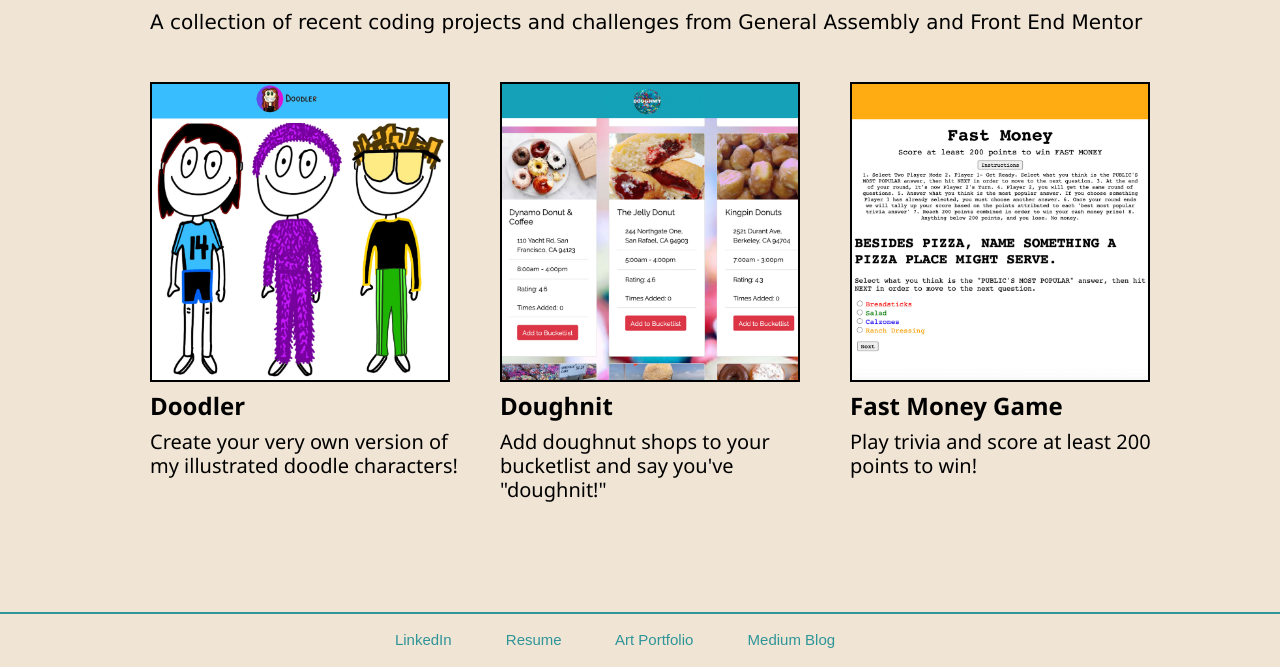
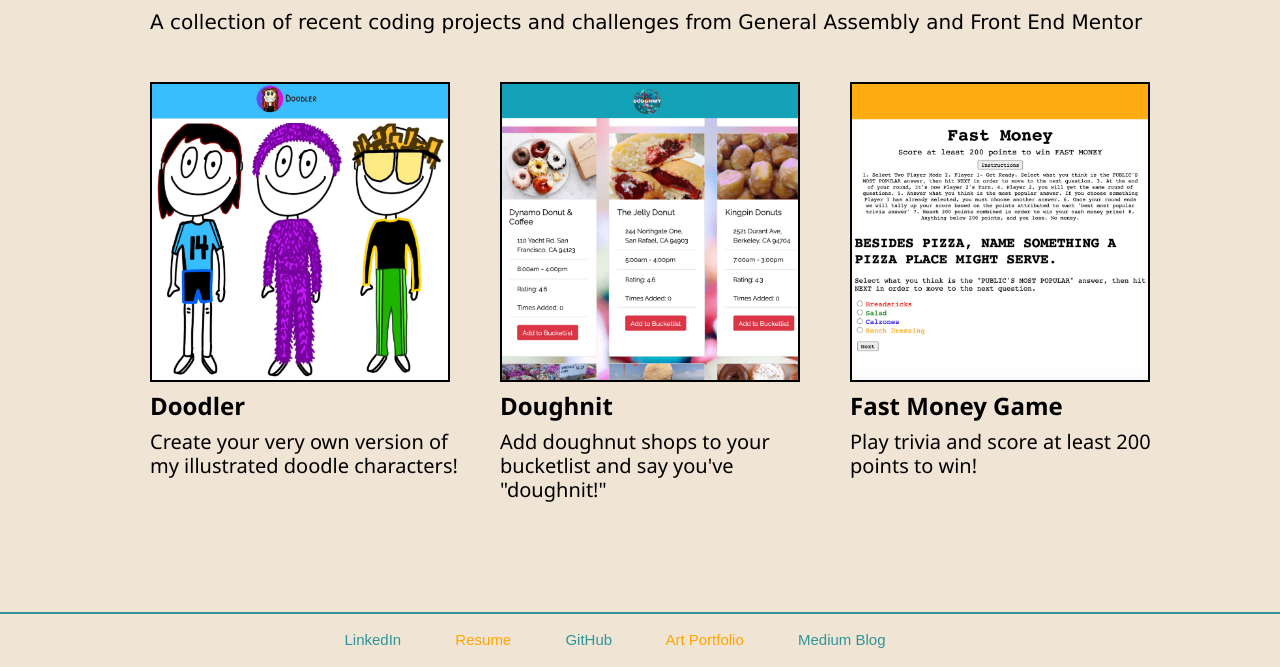
Before and after one commit to sconsani/portfolio-project-101, a plain HTML site: page index.html in a window 1280 px wide. Shown: the part 620-1287 px from the top of the page. Drawn offline with nearby package versions, Linux system fonts and the light colour scheme; a web font is replaced by a local one.

Commit message:
udpated colors and nav links

```diff
--- a/css/main.css
+++ b/css/main.css
@@ -207,7 +207,6 @@ a .project-item {
 footer{
 	padding: 15px 0px 15px 0px;
 	font-family: 'RocknRoll One', sans-serif;
-	color:#2e9599;
 	display: inline;
 	border-top: 2px;
 	border-color: #2e9599;
@@ -222,6 +221,7 @@ footer{
 	margin-left: 0 !important;
 	margin-right: 50px;
 	display: inline;
+	color: #2e9599;
 }
 
 .footer-link:hover{
@@ -232,3 +232,11 @@ footer{
 	width: 100%;
 	text-align: center;
 }
+
+#orange {
+	color: orange !important;
+}
+
+#orange:hover{
+	color: #2e9599 !important;
+}
--- a/index.html
+++ b/index.html
@@ -131,11 +131,12 @@
 
     </body>
 
-    <footer>
+    <footer id = "contact">
         <div class = "bottom-links">
             <a class = "footer-link" href = "https://www.linkedin.com/in/sammy-consani/" target = "_blank">LinkedIn</a>
-            <a class = "footer-link" href = "resume"  target = "_blank">Resume</a>
-            <a class = "footer-link" href = "https://www.sammyconsani.com" target = "_blank">Art Portfolio</a>
+            <a class = "footer-link" id = "orange" href = "resume"  target = "_blank">Resume</a>
+            <a class = "footer-link"  href = "https://github.com/sconsani"  target = "_blank">GitHub</a>
+            <a class = "footer-link" id = "orange" href = "https://www.sammyconsani.com" target = "_blank">Art Portfolio</a>
             <a class = "footer-link" href = "https://sammyconsani.medium.com" target = "_blank">Medium Blog</a>
 
         </div>
```
